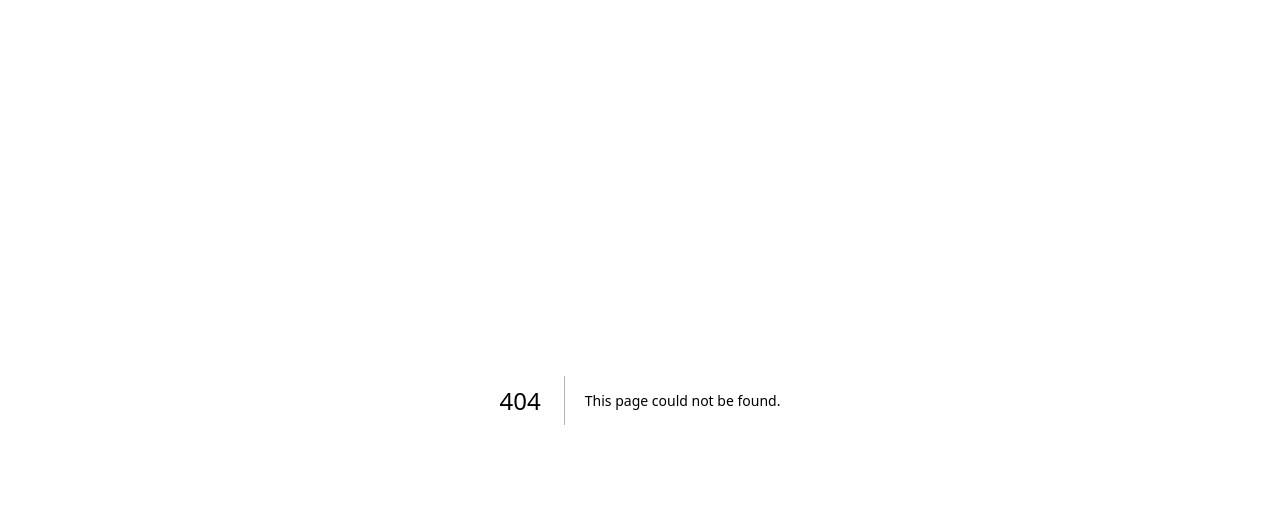
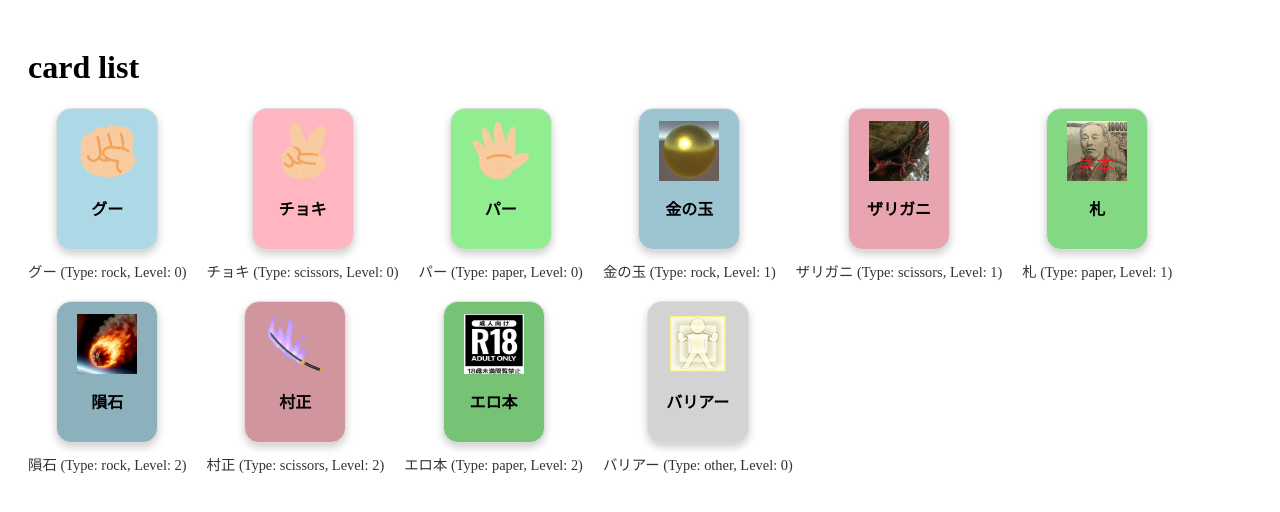
Before and after one commit to norimoriyuki/trading-janken, a Next.js app: page /debug-card-list in a window 1280 px wide. Before the commit this address had no page. Shown: the top 512 px of the page. Built offline with nearby package versions, Linux system fonts and the light colour scheme.

Commit message:
add cards color

```diff
--- a/app/components/JankenCard.tsx
+++ b/app/components/JankenCard.tsx
@@ -1,21 +1,41 @@
 import Image from "next/image";
-import "./JankenCard.css"; // CSSファイルをインポートして、波紋エフェクトを適用
+import "./JankenCard.css";
 
 interface JankenCardProps {
   choice: {
     name: string;
     img: string;
     description: string;
+    type: string;
+    level: number;
   };
   onClick: () => void;
   onRightClick: (event: React.MouseEvent) => void;
   isPlayerHand?: boolean; // 自分の手札にあるかどうかを示す新しいプロパティ（デフォルト: false）
 }
 
+// レベルに応じて明度を調整する関数
+const adjustColorBrightness = (color: string, level: number): string => {
+  const brightnessAdjustment = 1 - level * 0.09; // レベルが高いほど色を暗くする
+  const [r, g, b] = color.match(/\d+/g)!.map(Number);
+  return `rgb(${Math.floor(r * brightnessAdjustment)}, ${Math.floor(g * brightnessAdjustment)}, ${Math.floor(b * brightnessAdjustment)})`;
+};
+
 export default function JankenCard({ choice, onClick, onRightClick, isPlayerHand = false }: JankenCardProps) {
+  // タイプに基づいた基本色
+  const baseColor = {
+    rock: "rgb(173, 216, 230)",       // 青系
+    scissors: "rgb(255, 182, 193)",   // 赤系
+    paper: "rgb(144, 238, 144)",      // 緑系
+    other: "rgb(211, 211, 211)"       // グレー系
+  }[choice.type] || "rgb(255, 255, 255)";
+
+  // レベルに応じて色を調整
+  const backgroundColor = adjustColorBrightness(baseColor, choice.level);
+
   return (
     <div
-      className={isPlayerHand ? "ripple-container" : ""} // 自分の手札のときだけ波紋エフェクトを適用
+      className={isPlayerHand ? "ripple-container" : ""}
       onClick={onClick}
       onContextMenu={onRightClick}
       style={{
@@ -24,7 +44,7 @@ export default function JankenCard({ choice, onClick, onRightClick, isPlayerHand
         padding: "10px",
         border: "1px solid #ddd",
         borderRadius: "15px",
-        backgroundColor: "#f9f9f9",
+        backgroundColor: backgroundColor, // 動的に背景色を設定
         cursor: "pointer",
         width: "80px",
         height: "120px",
@@ -33,7 +53,7 @@ export default function JankenCard({ choice, onClick, onRightClick, isPlayerHand
         alignItems: "center",
         justifyContent: "space-around",
         boxShadow: "0px 4px 8px rgba(0, 0, 0, 0.2)",
-        position: "relative", // 波紋エフェクトに必要なスタイル
+        position: "relative",
         overflow: "hidden",
       }}
     >
--- a/app/components/choices.tsx
+++ b/app/components/choices.tsx
@@ -12,13 +12,14 @@ export interface ChoiceType {
     { name: "グー", img: "/rock.png", description: "ふつうのグー" ,type:"rock" , level:0},
     { name: "チョキ", img: "/scissors.png", description: "ふつうのチョキ",type:"scissors",level:0 },
     { name: "パー", img: "/paper.png", description: "ふつうのパー", type:"paper", level:0 },
-    { name: "バリアー", img: "/barrier.png", description: "どの手ともあいこになる", type:"other", level:0 },
+    { name: "金の玉", img: "/kintama.png", description: "高位のグー。グーに勝つ",type:"rock",level:1 },
     { name: "ザリガニ", img: "/zari.png", description: "高位のチョキ。チョキに勝つ",type:"scissors",level:1 },
+    { name: "札", img: "/money.png", description: "高位のパー。パーに勝つ",type:"paper",level:1 },
+    { name: "隕石", img: "/meteor.png", description: "最高位のグー。他のグー系に勝つ",type:"rock",level:2 },
     { name: "村正", img: "/muramasa.png", description: "最高位のチョキ。他のチョキ系に勝つ",type:"scissors",level:2 },
-    { name: "金の玉", img: "/kintama.png", description: "高位のグー。グーに勝つ",type:"rock",level:1 },
-    { name: "隕石", img: "/meteor.png", description: "最高位のグー。他のグー系に勝つ",type:"rock",level:2 },
-    { name: "札", img: "/money.png", description: "高位のパー。パーに勝つ",type:"paper",level:1 },
-    { name: "エロ本", img: "/erohon.png", description: "最高位のパー。他のパー系に勝つ",type:"paper",level:2 }
+    { name: "エロ本", img: "/erohon.png", description: "最高位のパー。他のパー系に勝つ",type:"paper",level:2 },
+    { name: "バリアー", img: "/barrier.png", description: "どの手ともあいこになる", type:"other", level:0 }
+
   ];
 
   export type Choice = typeof choices[number]["name"];
--- /dev/null
+++ b/app/debug-card-list/page.tsx
@@ -0,0 +1,29 @@
+// app/debug-card-list/page.tsx
+"use client";
+
+import React from "react";
+import JankenCard from "../components/JankenCard";
+import { choices } from "../components/choices";
+
+export default function DebugCardListPage() {
+  return (
+    <div style={{ padding: "20px" }}>
+      <h1>card list</h1>
+      <div style={{ display: "flex", flexWrap: "wrap", gap: "20px", marginTop: "20px" }}>
+        {choices.map((choice, index) => (
+          <div key={index} style={{ display: "flex", flexDirection: "column", alignItems: "center" }}>
+            <JankenCard
+              choice={choice}
+              onClick={() => {}}
+              onRightClick={() => {}}
+              isPlayerHand={false} // デバッグ用なので波紋エフェクトはオフ
+            />
+            <p style={{ margin: "10px 0 0", fontSize: "0.9rem", color: "#333" }}>
+              {choice.name} (Type: {choice.type}, Level: {choice.level})
+            </p>
+          </div>
+        ))}
+      </div>
+    </div>
+  );
+}
```
